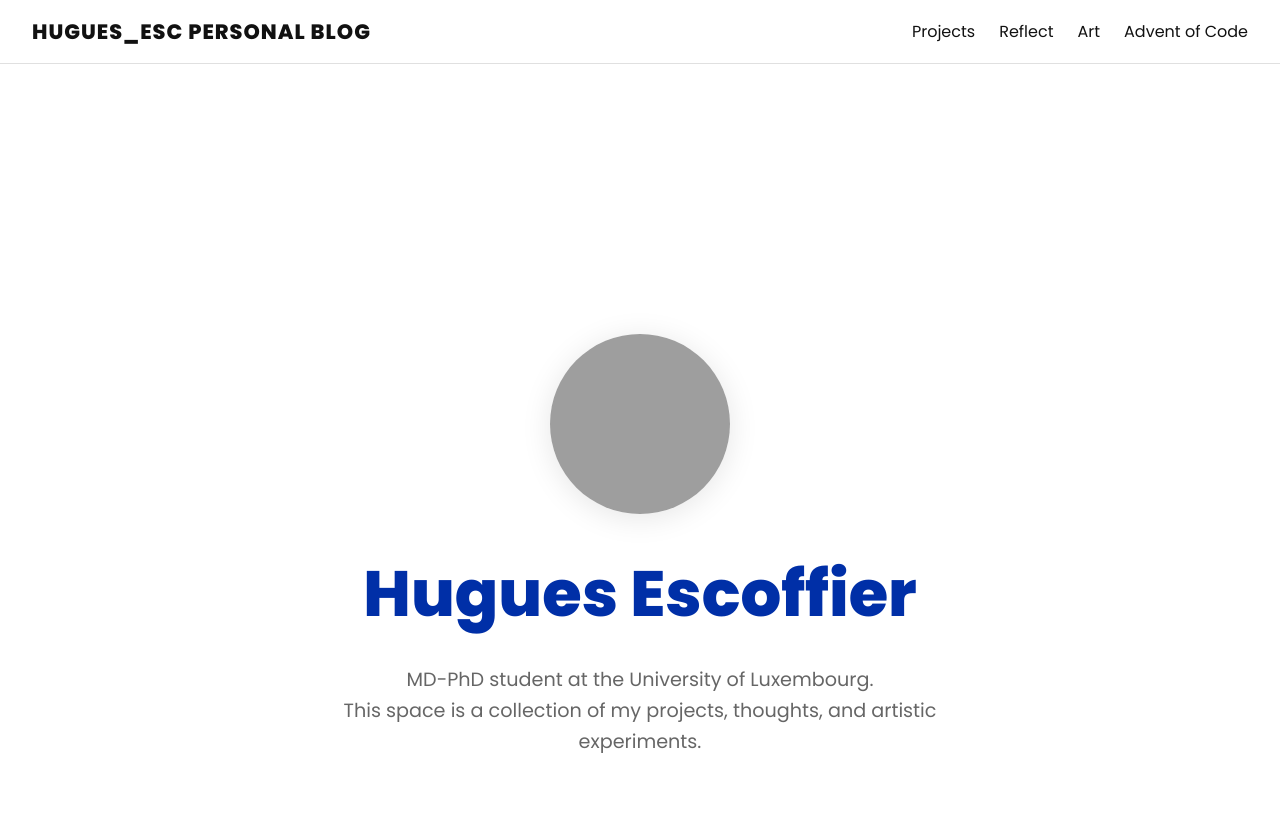
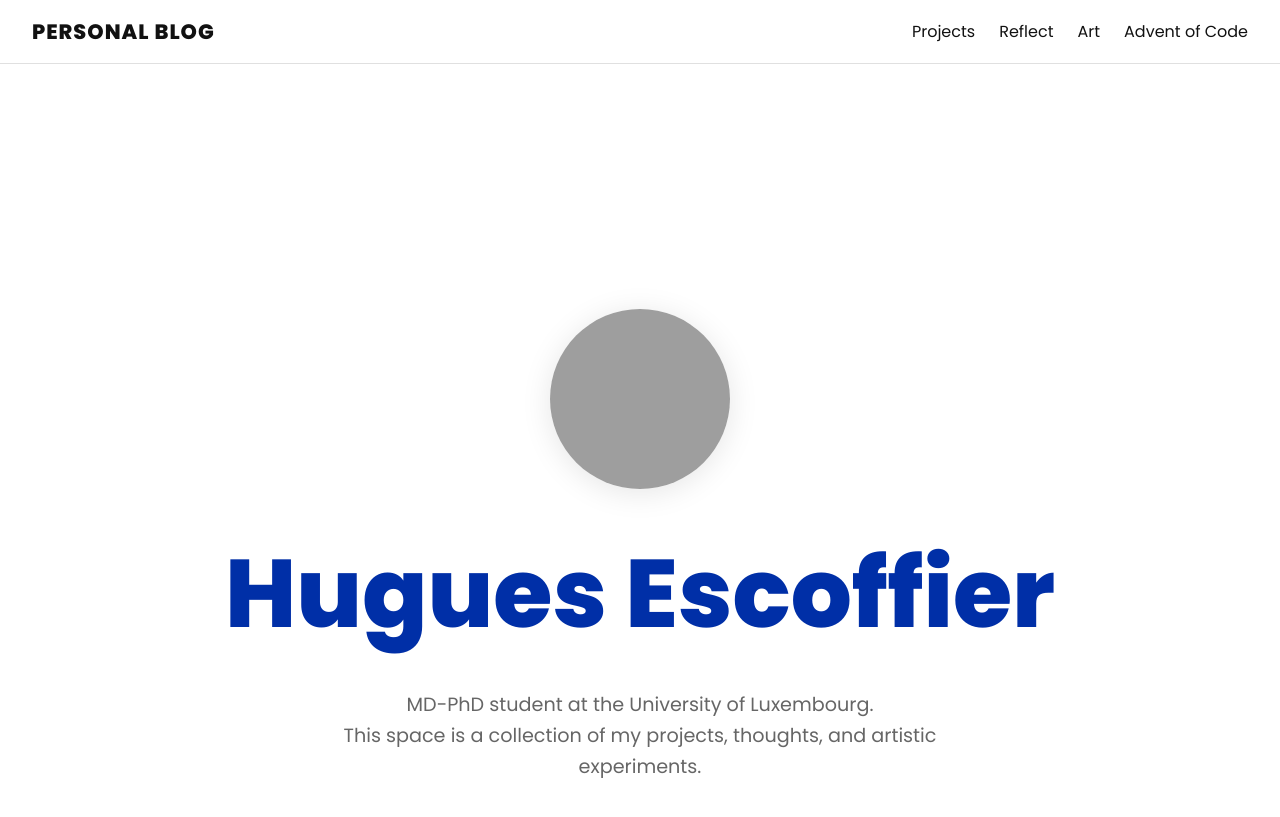
Before and after one commit to h-escoffier/h-escoffier.github.io, a Jekyll site: the page built from index.md, in a window 1280 px wide and 900 px high. Shown: the top 817 px of the window. Built offline with Jekyll 4.4.1, drawn with Linux system fonts in a browser that asks for light colours; grey boxes are pictures that could not be loaded.

Commit message:
fix: size of title

```diff
--- a/_layouts/main.html
+++ b/_layouts/main.html
@@ -3,7 +3,7 @@
 <head>
   <meta charset="UTF-8">
   <meta name="viewport" content="width=device-width, initial-scale=1">
-  <title>{{ page.description }}</title>
+  <title>{{ page.title }}</title>
 
   <!-- Google Font -->
   <link href="https://fonts.googleapis.com/css2?family=Poppins:wght@300;400;600;800&display=swap" rel="stylesheet">
@@ -101,7 +101,7 @@
     }
 
     h1 {
-      font-size: 4rem;
+      font-size: 6rem;
       font-weight: 800;
       margin: 0.5rem 0;
       animation: fadeUp 1s ease-out forwards;
@@ -134,7 +134,7 @@
 
 <body>
   <header>
-    <div class="logo">{{ site.title | default: "hugues_esc" }}</div>
+    <div class="logo">{{ site.description | default: "hugues_esc" }}</div>
     <nav>
       <ul>
         <li><a href="/projects/">Projects</a></li>
```
